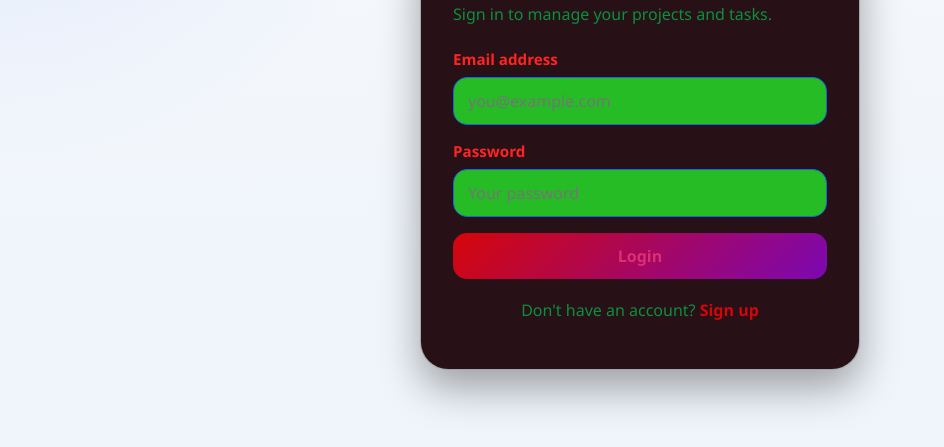
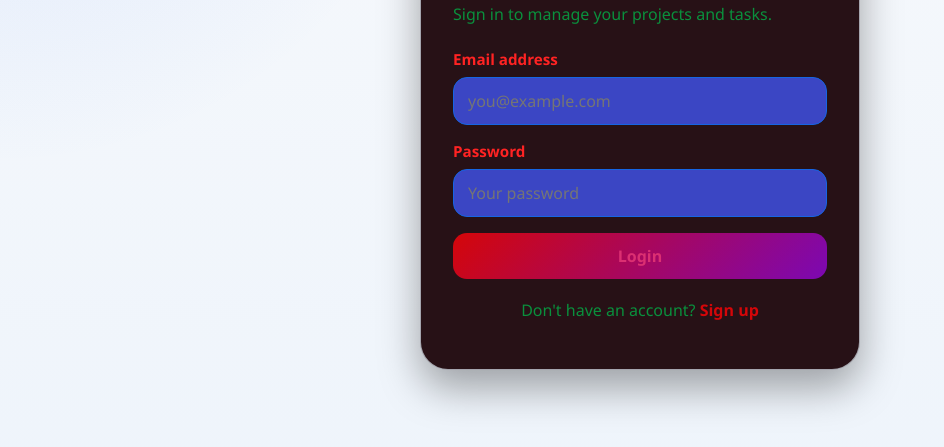
Before and after one commit to Shivang-20/team-task-manager, a plain HTML site: page frontend/pages/login.html in a window 1280 px wide. Shown: the part 287-734 px from the top of the page, without its empty margins (0-944 px from the left). Drawn offline with nearby package versions, Linux system fonts and the light colour scheme.

Commit message:
updated ui

```diff
--- a/frontend/css/styles.css
+++ b/frontend/css/styles.css
@@ -109,7 +109,7 @@ button, input, select, textarea {
   width: 100%;
   border-radius: 14px;
   border: 1px solid var(--border);
-  background: #26bc26;
+  background: #3b46c4;
   padding: 12px 14px;
   outline: none;
   transition: border-color 0.2s ease, box-shadow 0.2s ease;
```
